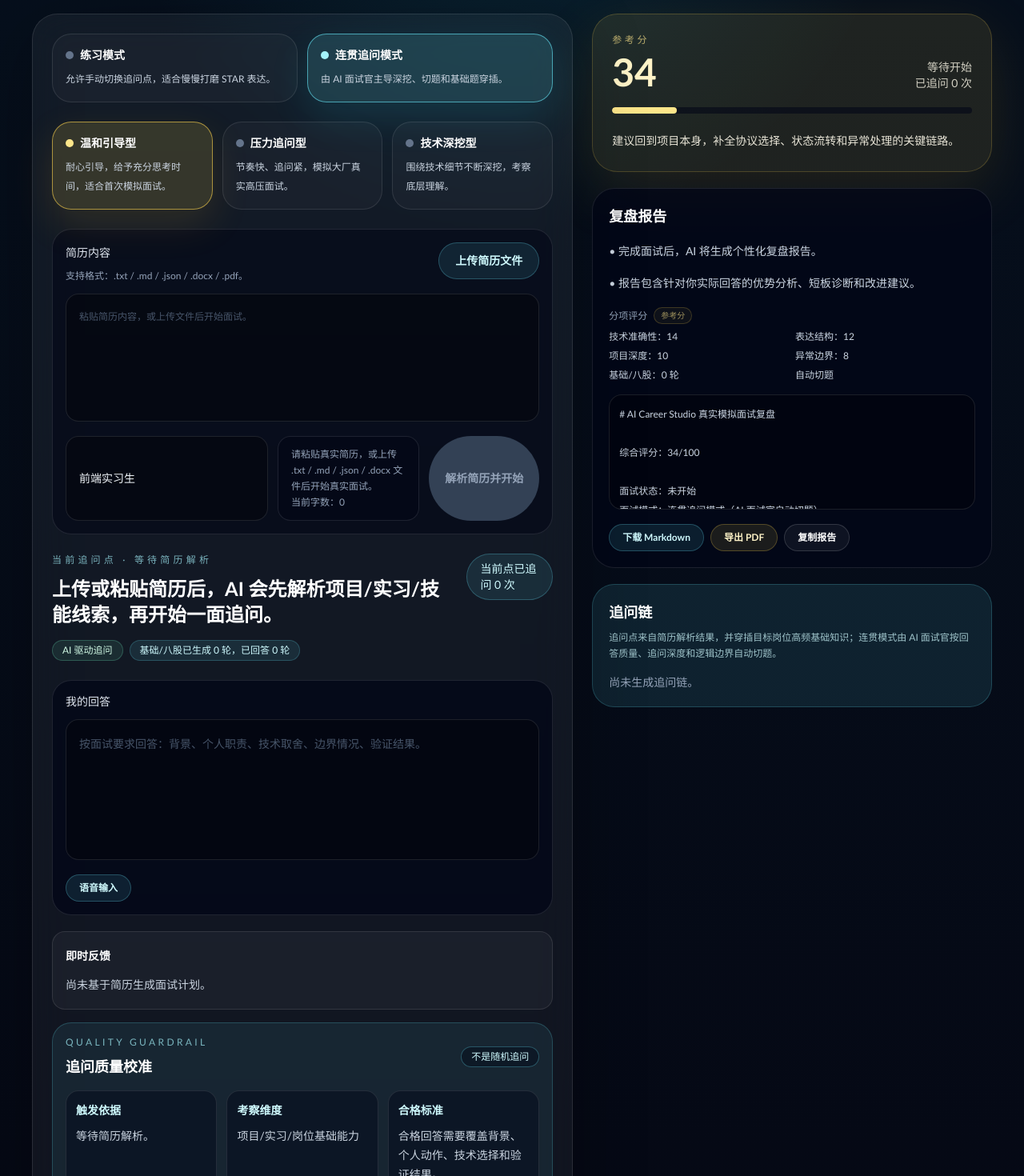
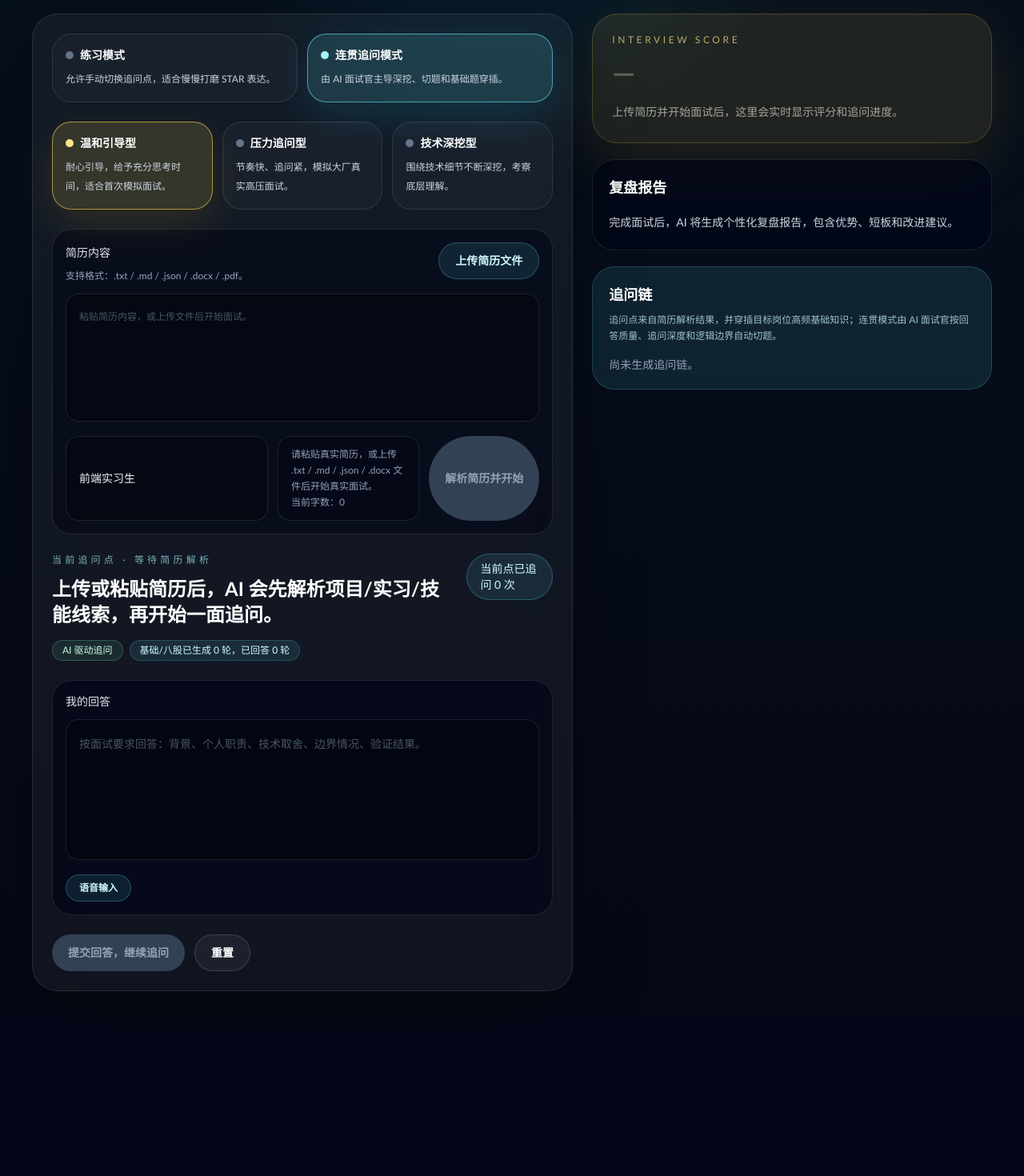
Before and after one commit to idontplaygenshinimpact/ai-career-studio, a Next.js app: page /mock-interview in a window 1280 px wide. Shown: the part 280-1750 px from the top of the page at 80% size. After the commit the page ends 1551 px from the top, so only its background shows below. Built offline with nearby package versions, Linux system fonts and the light colour scheme.

Commit message:
fix: UI polish - conditional panels, simplified buttons, guide states, empty state handling

```diff
--- a/src/components/CodingWorkbench.tsx
+++ b/src/components/CodingWorkbench.tsx
@@ -258,7 +258,7 @@ export function CodingWorkbench() {
 							disabled={isReviewing || !sandboxResult}
 							className="rounded-full bg-cyan-300 px-5 py-3 text-sm font-semibold text-slate-950 transition-transform hover:-translate-y-0.5 disabled:cursor-not-allowed disabled:bg-slate-700 disabled:text-slate-400"
 						>
-							{isReviewing ? "AI 审查中..." : "AI 代码审查"}
+							{isReviewing ? "AI 审查中..." : sandboxResult ? "AI 代码审查" : "先运行测试"}
 						</button>
 						<button
 							type="button"
--- a/src/components/InterviewTrainer.tsx
+++ b/src/components/InterviewTrainer.tsx
@@ -442,9 +442,11 @@ export function InterviewTrainer() {
 					)}
 				</div>
 
+				{round ? (
+					<>
 						<div className="mt-5 rounded-2xl border border-white/10 bg-white/[0.04] p-4 text-sm leading-7 text-slate-300">
 							<p className="font-semibold text-white">即时反馈</p>
-					<p className="mt-2">{round?.feedback ?? planSummary}</p>
+							<p className="mt-2">{round.feedback}</p>
 						</div>
 
 						<section className="mt-4 rounded-3xl border border-cyan-300/20 bg-cyan-300/[0.08] p-4">
@@ -457,30 +459,24 @@ export function InterviewTrainer() {
 										追问质量校准
 									</h3>
 								</div>
-						<span className="w-fit rounded-full border border-cyan-300/30 bg-slate-950/40 px-3 py-1 text-xs text-cyan-100">
-							不是随机追问
-						</span>
 							</div>
 							<div className="mt-4 grid gap-3 lg:grid-cols-3">
 								<div className="rounded-2xl border border-white/10 bg-slate-950/45 p-3 text-sm leading-6 text-slate-300">
 									<p className="font-semibold text-cyan-100">触发依据</p>
-							<p className="mt-2">{round?.trigger ?? "等待简历解析。"}</p>
+									<p className="mt-2">{round.trigger}</p>
 								</div>
 								<div className="rounded-2xl border border-white/10 bg-slate-950/45 p-3 text-sm leading-6 text-slate-300">
 									<p className="font-semibold text-cyan-100">考察维度</p>
-							<p className="mt-2">
-								{round?.dimension ?? "项目/实习/岗位基础能力"}
-							</p>
+									<p className="mt-2">{round.dimension}</p>
 								</div>
 								<div className="rounded-2xl border border-white/10 bg-slate-950/45 p-3 text-sm leading-6 text-slate-300">
 									<p className="font-semibold text-cyan-100">合格标准</p>
-							<p className="mt-2">
-							{round?.answerStandard ??
-								"合格回答需要覆盖背景、个人动作、技术选择和验证结果。"}
-							</p>
+									<p className="mt-2">{round.answerStandard}</p>
 								</div>
 							</div>
 						</section>
+					</>
+				) : null}
 
 				<div className="mt-6 flex flex-col gap-3 sm:flex-row">
 					<button
@@ -502,8 +498,10 @@ export function InterviewTrainer() {
 						onClick={handleReset}
 						className="rounded-full border border-white/15 bg-white/5 px-5 py-3 text-sm font-semibold text-white transition-colors hover:bg-white/10"
 					>
-						重置训练
+						重置
 					</button>
+					{round ? (
+						<>
 							{mode === "practice" ? (
 								<button
 									type="button"
@@ -511,13 +509,9 @@ export function InterviewTrainer() {
 									disabled={isAdvancing || isCompleted || topics.length === 0}
 									className="rounded-full border border-cyan-200/25 bg-cyan-200/10 px-5 py-3 text-sm font-semibold text-cyan-100 transition-colors hover:bg-cyan-200/15 disabled:cursor-not-allowed disabled:border-slate-700 disabled:bg-slate-800/40 disabled:text-slate-500"
 								>
-							练习模式：手动切换追问点
+									切换追问点
 								</button>
-					) : (
-						<span className="rounded-full border border-cyan-200/20 bg-cyan-200/10 px-5 py-3 text-sm font-semibold text-cyan-100">
-							连贯模式：AI 面试官自动判断切题
-						</span>
-					)}
+							) : null}
 							<button
 								type="button"
 								onClick={handleFinishInterview}
@@ -526,6 +520,8 @@ export function InterviewTrainer() {
 							>
 								结束并生成报告
 							</button>
+						</>
+					) : null}
 				</div>
 
 			</article>
--- a/src/components/interview/ReviewPanel.tsx
+++ b/src/components/interview/ReviewPanel.tsx
@@ -129,16 +129,17 @@ export const ReviewPanel = memo(function ReviewPanel({
 				</div>
 			) : (
 				<div className="mt-4 space-y-3 text-sm leading-7 text-slate-300">
-					<p>• 完成面试后，AI 将生成个性化复盘报告。</p>
-					<p>• 报告包含针对你实际回答的优势分析、短板诊断和改进建议。</p>
+					<p>完成面试后，AI 将生成个性化复盘报告，包含优势、短板和改进建议。</p>
 				</div>
 			)}
+			{(reviewData || isGeneratingReview || latestAiScore) ? (
+				<>
 					<div className="mt-4 flex items-center gap-2">
 						<span className="text-xs text-slate-400">分项评分</span>
-				{!isAiScore ? (
+						{isAiScore ? (
+							<span className="rounded-full border border-cyan-300/20 bg-cyan-300/5 px-2 py-0.5 text-[10px] text-cyan-200/60">AI 评分</span>
+						) : (
 							<span className="rounded-full border border-amber-300/20 bg-amber-300/5 px-2 py-0.5 text-[10px] text-amber-200/60">参考分</span>
-				) : (
-					<span className="rounded-full border border-cyan-300/20 bg-cyan-300/5 px-2 py-0.5 text-[10px] text-cyan-200/60">AI 评分</span>
 						)}
 					</div>
 					<div className="mt-2 grid grid-cols-2 gap-2 text-xs text-slate-300">
@@ -154,12 +155,14 @@ export const ReviewPanel = memo(function ReviewPanel({
 							AI 点评：{latestAiScore.comment}
 						</p>
 					) : null}
+					{reviewData ? (
+						<>
 							<textarea
 								readOnly
 								value={reportMarkdown}
 								className="mt-4 h-36 w-full resize-none rounded-2xl border border-white/10 bg-black/30 p-3 text-xs leading-6 text-slate-300 outline-none"
 							/>
-			<div className="mt-3 flex gap-2">
+							<div className="mt-3 flex flex-wrap gap-2">
 								<button
 									type="button"
 									onClick={handleDownload}
@@ -183,6 +186,10 @@ export const ReviewPanel = memo(function ReviewPanel({
 									{copied ? "已复制" : "复制报告"}
 								</button>
 							</div>
+						</>
+					) : null}
+				</>
+			) : null}
 			{reviewData ? (
 				<NextActions
 					title="针对本次面试"
--- a/src/components/interview/ScoreBoard.tsx
+++ b/src/components/interview/ScoreBoard.tsx
@@ -21,6 +21,20 @@ export const ScoreBoard = memo(function ScoreBoard({
 	summary,
 	isAiScore,
 }: ScoreBoardProps) {
+	if (!hasRound) {
+		return (
+			<section className="rounded-[32px] border border-amber-300/20 bg-amber-300/10 p-6 text-slate-50 shadow-[0_24px_80px_rgba(251,191,36,0.12)]">
+				<p className="text-xs uppercase tracking-[0.3em] text-amber-200/70">
+					Interview Score
+				</p>
+				<div className="mt-3 text-4xl font-black text-amber-100/30">&mdash;</div>
+				<p className="mt-4 text-sm leading-7 text-amber-50/60">
+					上传简历并开始面试后，这里会实时显示评分和追问进度。
+				</p>
+			</section>
+		);
+	}
+
 	return (
 		<section className="rounded-[32px] border border-amber-300/20 bg-amber-300/10 p-6 text-slate-50 shadow-[0_24px_80px_rgba(251,191,36,0.12)]">
 			<div className="flex items-end justify-between gap-4">
@@ -31,20 +45,14 @@ export const ScoreBoard = memo(function ScoreBoard({
 					<div className="mt-2 text-5xl font-black text-amber-100">
 						{averageScore}
 					</div>
-					{!isAiScore && hasRound ? (
+					{!isAiScore ? (
 						<p className="mt-1 text-xs text-amber-200/50">
-							基于关键词的参考评分，提交回答后将由 AI 评分
+							提交回答后将由 AI 评分
 						</p>
 					) : null}
 				</div>
 				<div className="text-right text-sm text-amber-50/80">
-					<p>
-						{isCompleted
-							? "已生成复盘"
-							: hasRound
-								? "逻辑边界内追问"
-								: "等待开始"}
-					</p>
+					<p>{isCompleted ? "已生成复盘" : "面试进行中"}</p>
 					<p>已追问 {completedCount} 次</p>
 				</div>
 			</div>
```
Also changed, not shown: 1 other file (tests, documents, lock files or other folders). Lines whose indentation alone changed are shown as unchanged.
